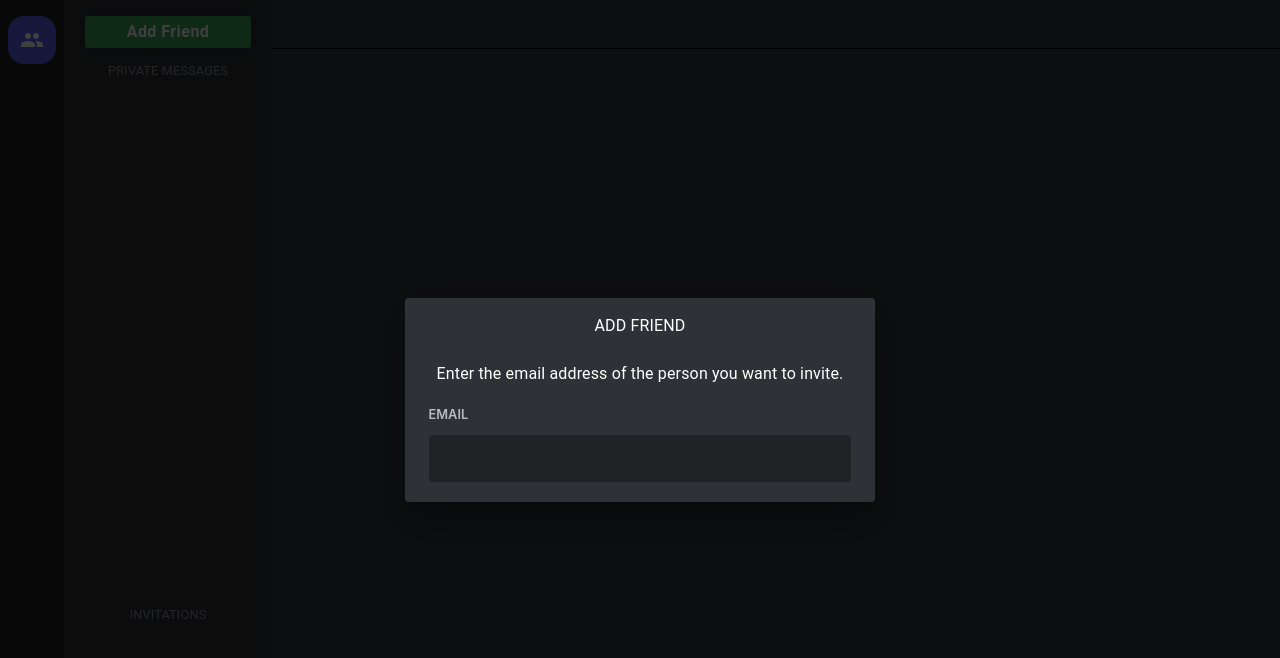
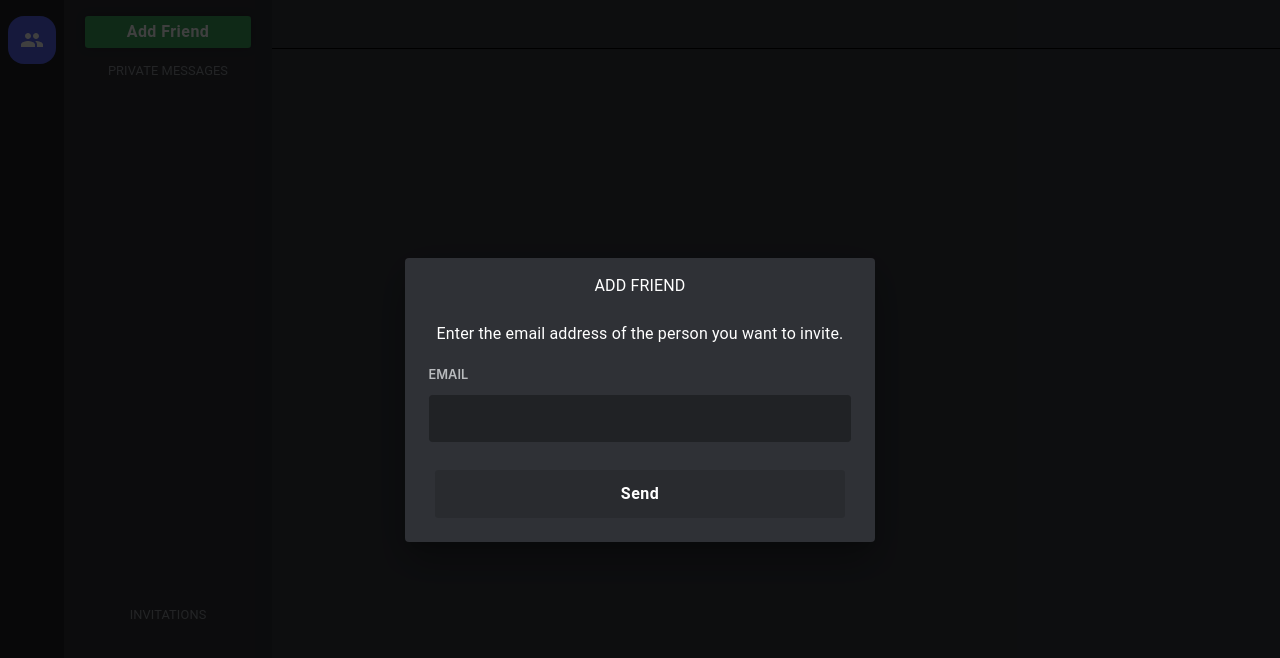
Before and after one commit to bradonsiegle/chat-app, a React (Create React App) app in the folder frontend/: page /dashboard in a window 1280 px wide. Both pictures are taken after a click on the button "Add Friend". Shown: the top 658 px of the page. Built offline with nearby package versions, Linux system fonts and the light colour scheme.

Commit message:
add send button

```diff
--- a/frontend/src/Dashboard/FriendsSideBar/AddFriendDialog.jsx
+++ b/frontend/src/Dashboard/FriendsSideBar/AddFriendDialog.jsx
@@ -8,7 +8,7 @@ import DialogTitle from '@mui/material/DialogTitle';
 import Typography from '@mui/material/Typography';
 
 import { validateEmail } from '../../shared/utils/validators';
-import { InputWithLabel } from '../../shared/components';
+import { CustomPrimaryButton, InputWithLabel } from '../../shared/components';
 
 export const AddFriendDialog = ({
 	isDialogOpen,
@@ -76,6 +76,19 @@ export const AddFriendDialog = ({
 						type='text'
 					/>
 				</DialogContent>
+				<DialogActions>
+					<CustomPrimaryButton
+						onClick={handleSendInvitation}
+						disabled={!isFormValid}
+						label='Send'
+						additionalStyles={{
+							width: '90%',
+							margin: 'auto',
+							color: 'white',
+							marginBottom: '1rem',
+						}}
+					/>
+				</DialogActions>
 			</Dialog>
 		</div>
 	);
```
